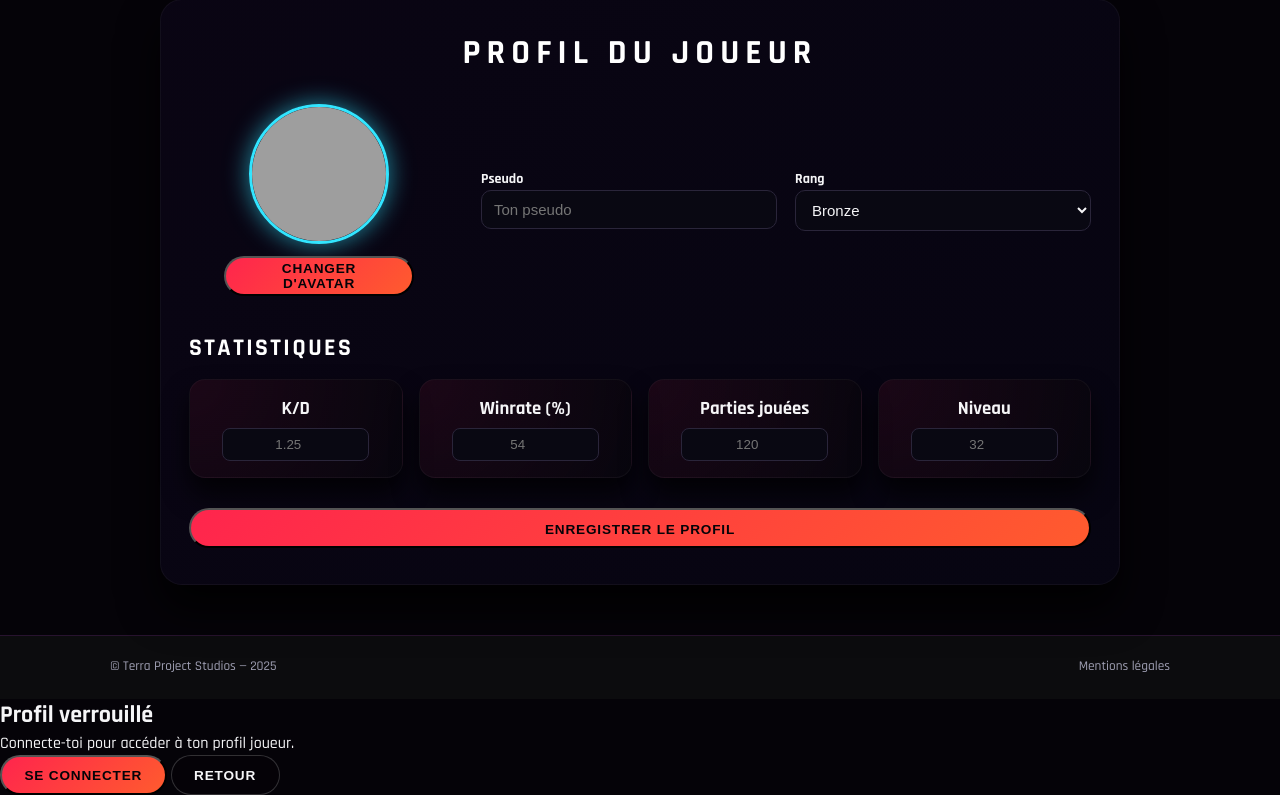
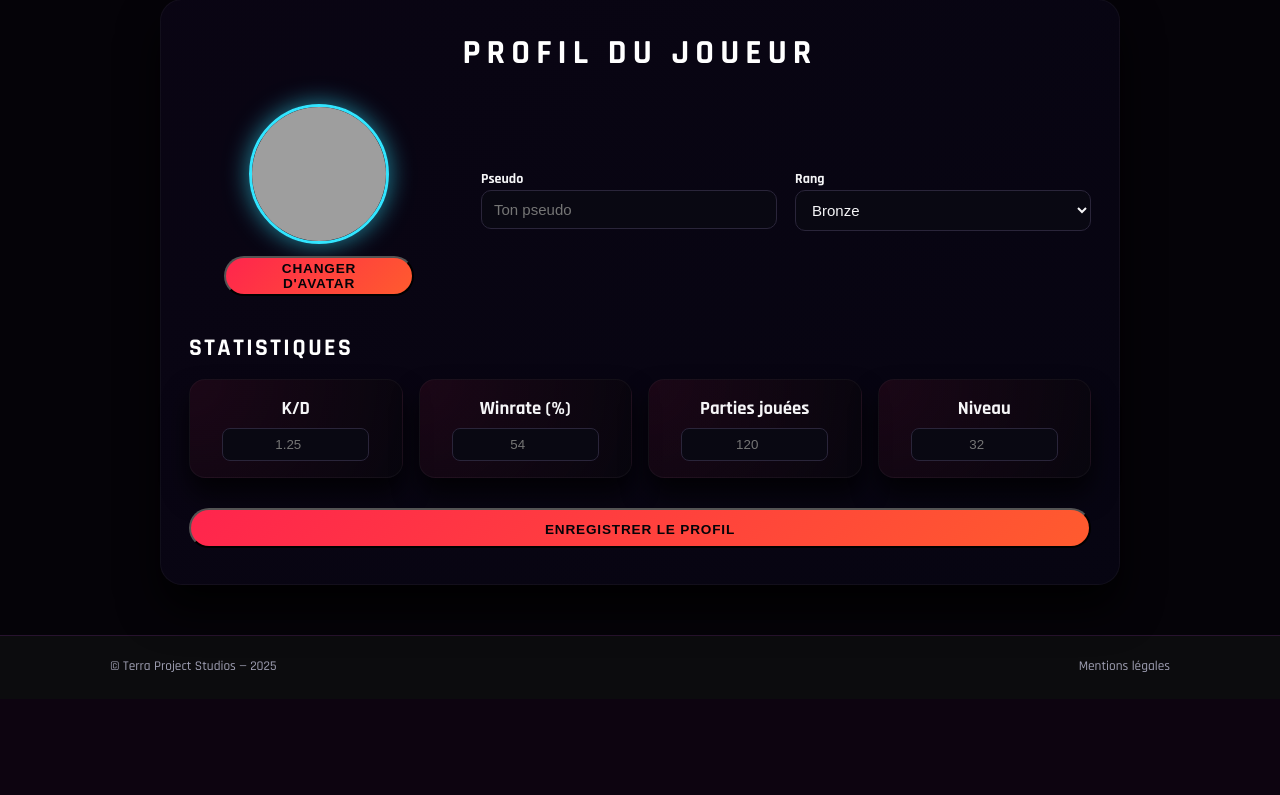
Before and after one commit to IliasAlami/Terra_Project_Web, a PHP site: page /profil.php in a window 1280 px wide. Shown: the part 133-928 px from the top of the page. After the commit the page ends 805 px from the top, so only its background shows below. Run offline with PHP 8.4, Linux system fonts and the light colour scheme; the visitor is signed in with stand-in values (Sample User, id 1); grey boxes are pictures that could not be loaded.

Commit message:
modif contenu

```diff
--- a/site/profil.php
+++ b/site/profil.php
@@ -200,15 +200,6 @@ if (!isset($_SESSION['user_id'])) {
     </div>
   </div>
 </div>
-<!-- Couche de verrouillage du profil (flou + carte) -->
-<div class="profile-lock-overlay" id="profile-lock">
-  <div class="profile-lock-card">
-    <h2>Profil verrouillé</h2>
-    <p>Connecte-toi pour accéder à ton profil joueur.</p>
-    <button class="btn btn-primary" id="profile-lock-login">Se connecter</button>
-    <button class="btn btn-ghost" id="profile-lock-back">Retour</button>
-  </div>
-</div>
 
 <script src="script.js"></script>
 <script src="profil.js"></script>
```
